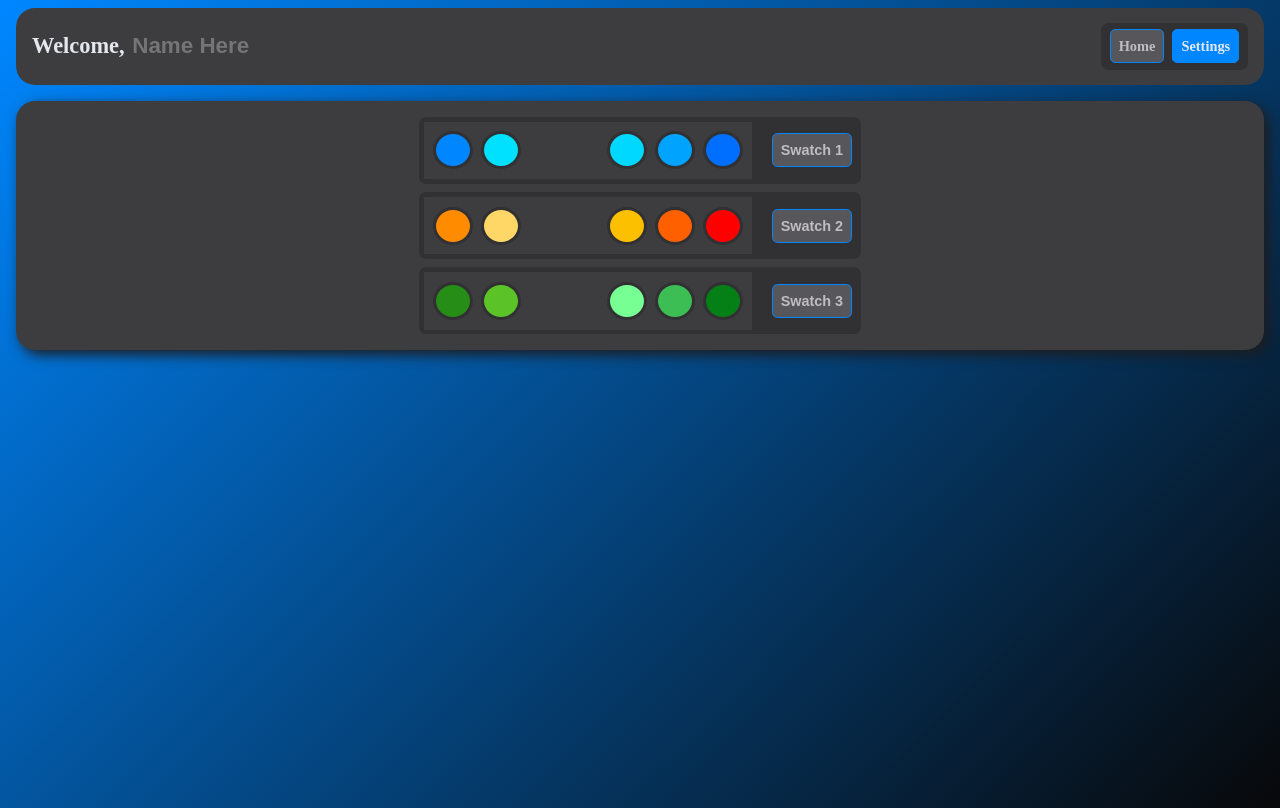
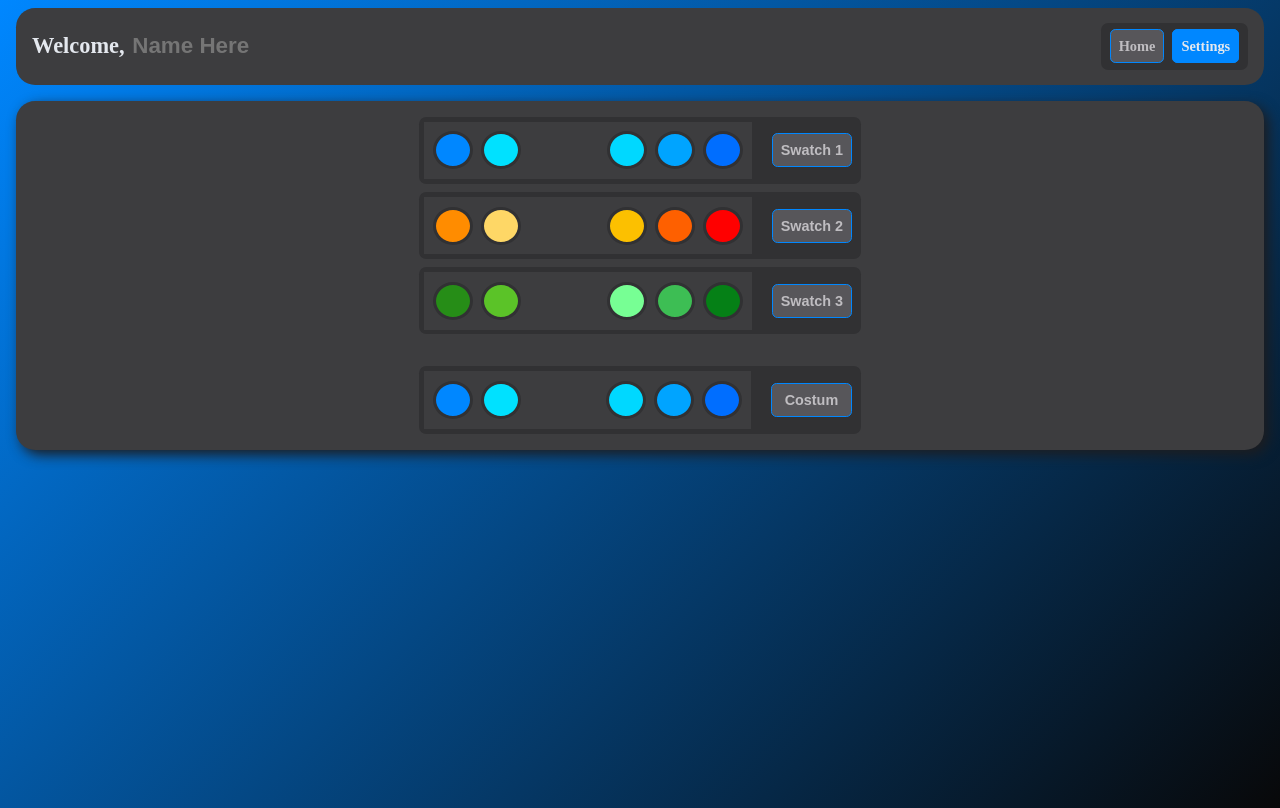
Before and after one commit to DaniSilv97/task-list-vue2, a Vue app: page /settings in a window 1280 px wide. Built offline with nearby package versions, Linux system fonts and the light colour scheme.

Commit message:
Costum swatch selector

```diff
--- a/src/App.vue
+++ b/src/App.vue
@@ -16,7 +16,7 @@
     name: 'App',
     data(){
       return{
-
+        root: document.querySelector(':root'),
       }
     },
     methods:{
@@ -25,6 +25,13 @@
     computed:{
 
     },
+    created(){
+      this.root.style.setProperty('--blue', '#0087ff');
+      this.root.style.setProperty('--hover', '#00e1ff');
+      this.root.style.setProperty('--enoughTime', '#00d8ff');
+      this.root.style.setProperty('--shortTime', '#00A4FF');
+      this.root.style.setProperty('--noTime', '#006eff');
+    }
   }
 </script>
 
--- /dev/null
+++ b/src/components/SwatchCostum.vue
@@ -0,0 +1,86 @@
+<template>
+    <div class="swatch-costum button-holder radius-and-shadow" >
+        <div class="colors-container">
+            <div class="accent-colors">
+                <input type="color" v-model="mainColor">
+                <input type="color" v-model="secColor">
+            </div>
+            <div class="time-colors">
+                <input type="color" v-model="enoughTime">
+                <input type="color" v-model="shortTime">
+                <input type="color" v-model="noTime">
+            </div>
+        </div>
+        <button class="button" @click="setTheme"> Costum </button>
+    </div>
+</template>
+
+<script>
+    export default {
+        props: [  ],
+        components: {  },
+        name: 'SwatchCostum',
+        data(){
+            return{
+                root: document.querySelector(':root'),
+                mainColor: '',
+                secColor: '',
+                enoughTime: '',
+                shortTime: '',
+                noTime: '',
+            }
+        },
+        methods:{
+            setTheme(){
+                this.root.style.setProperty('--blue', this.mainColor);
+                this.root.style.setProperty('--hover', this.secColor);
+                this.root.style.setProperty('--enoughTime', this.enoughTime);
+                this.root.style.setProperty('--shortTime', this.shortTime);
+                this.root.style.setProperty('--noTime', this.noTime);
+            },
+        },
+        computed:{
+
+        },
+        created(){
+            let computedStyle = window.getComputedStyle(this.root)
+            this.mainColor = String(computedStyle.getPropertyValue('--blue'))
+            this.secColor = String(computedStyle.getPropertyValue('--hover'))
+            this.enoughTime = String(computedStyle.getPropertyValue('--enoughTime'))
+            this.shortTime = String(computedStyle.getPropertyValue('--shortTime'))
+            this.noTime = String(computedStyle.getPropertyValue('--noTime'))
+        }
+    }
+</script>
+
+<style scoped>
+    .swatch-costum{
+        display: flex;
+        justify-content: space-between;
+        align-items: center;
+        margin: 2rem 0.2rem 0.5rem 0.2rem;
+    }
+    .colors-container{
+        background-color: var(--grey);
+        padding: 0.3rem;
+        flex: 1 1 0;
+        display: flex;
+        justify-content: space-between;
+        margin-right: 1rem;
+    }
+    input[type="color"]{
+        height: 3rem;
+        width: 3rem;
+        background-color: transparent;
+        border: none;
+        cursor: pointer;
+    }
+    input[type="color"]::-webkit-color-swatch {
+        border: 0.2rem solid var(--darkGrey);
+        border-radius: 50%;
+    }
+    button{
+        padding-left: 0.8rem;
+        padding-right: 0.8rem;
+    }
+</style>
--- a/src/views/SettingsView.vue
+++ b/src/views/SettingsView.vue
@@ -3,6 +3,9 @@
         <div class="swatch-container">
             <div v-for="swatch in swatches" :key="swatch.id" >
                 <Swatches :thisSwatch="swatch" v-on:setTheme="setTheme"></Swatches>
+            </div>
+            <div>
+                <SwatchCostum></SwatchCostum>
             </div>
         </div>
     </div>
@@ -10,10 +13,11 @@
 
 <script>
     import Swatches from '@/components/Swatches.vue'
+    import SwatchCostum from '@/components/SwatchCostum.vue'
 
     export default {
         props: [  ],
-        components: { Swatches },
+        components: { Swatches, SwatchCostum },
         name: 'SettingsView',
         data(){
             return{
@@ -34,7 +38,8 @@
                                 secColor: '#5bc328',
                                 enoughTime: '#77FF94',
                                 shortTime: '#3DBE54',
-                                noTime: '#058016'}]
+                                noTime: '#058016'}
+                        ],
             }
         },
         methods:{
```
